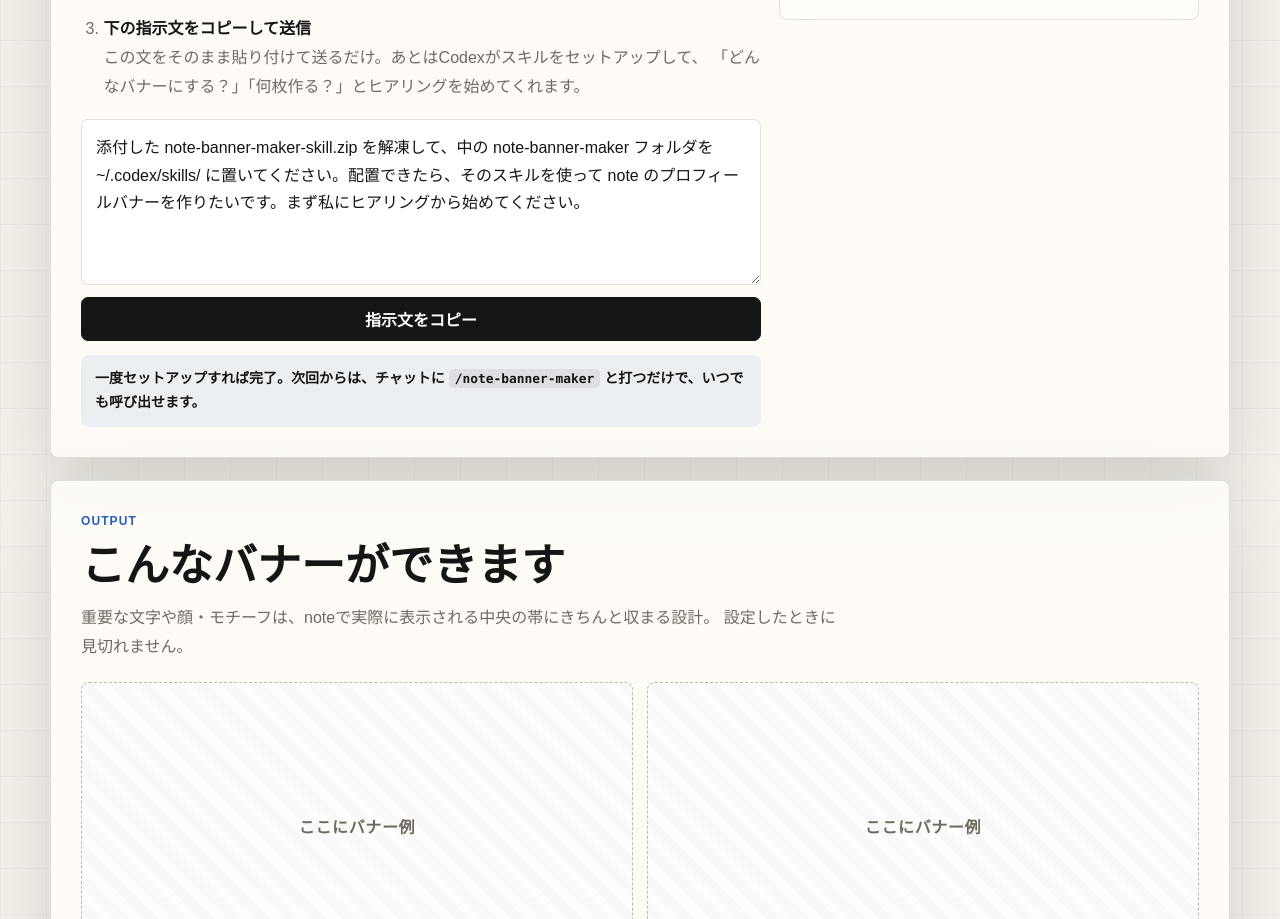
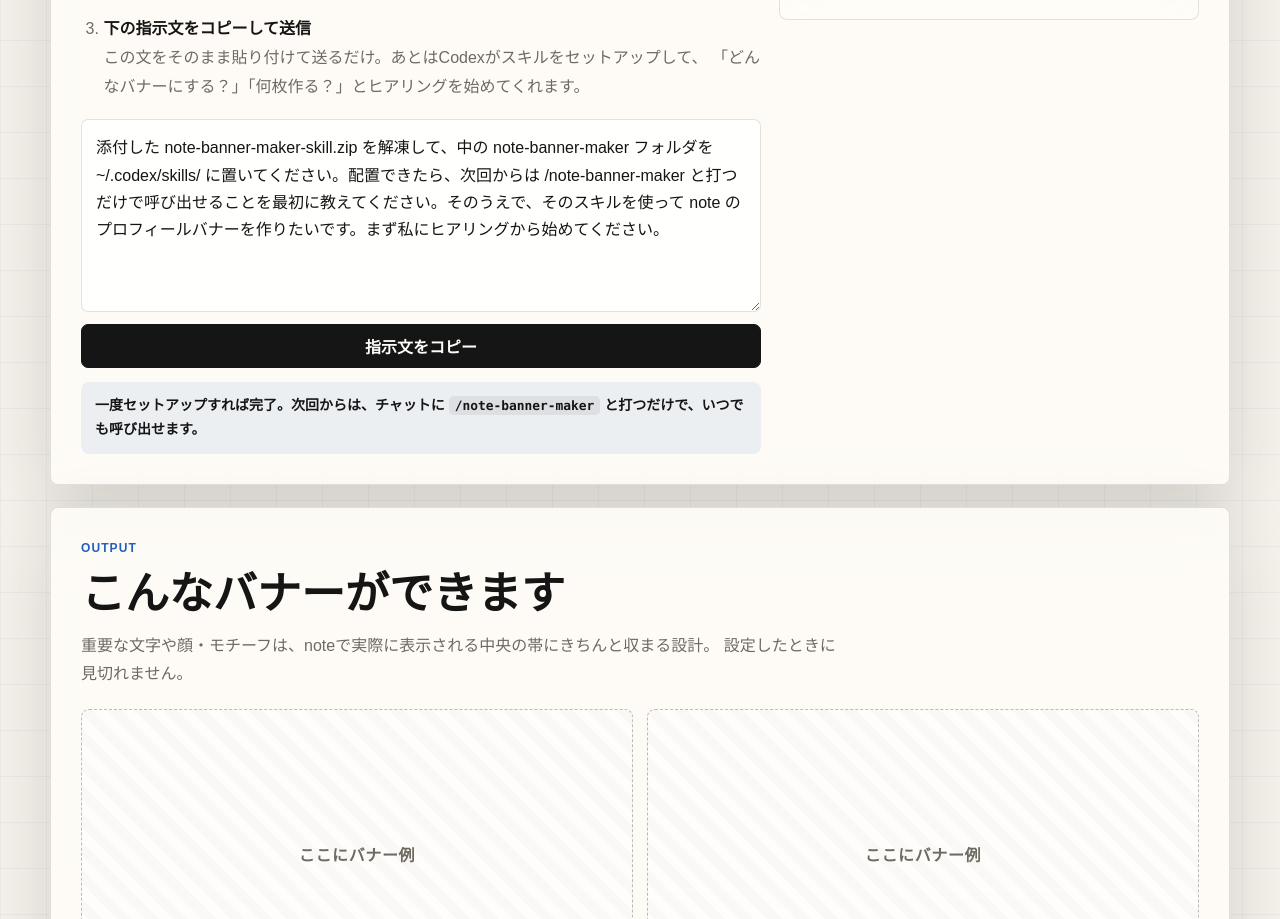
Before and after one commit to ryoya9595/note-profile-banner-tool, a plain HTML site: page index.html in a window 1280 px wide. Shown: the part 1616-2535 px from the top of the page. Drawn offline with Linux system fonts and the light colour scheme.

Commit message:
Announce /note-banner-maker reuse at setup time
セットアップ直後にCodex自身が「次回からは /note-banner-maker で呼べる」と
伝えるよう、コピペ指示文とSKILL.md（初回起動時の案内）に組み込み。
解説ページを見なくても再呼び出し方法が分かるようにした。ZIP再生成。

Co-Authored-By: Claude Opus 4.7 <noreply@anthropic.com>

```diff
--- a/index.html
+++ b/index.html
@@ -90,7 +90,7 @@
             </li>
           </ol>
           <div class="prompt-box">
-            <textarea id="copyText" rows="5" readonly>添付した note-banner-maker-skill.zip を解凍して、中の note-banner-maker フォルダを ~/.codex/skills/ に置いてください。配置できたら、そのスキルを使って note のプロフィールバナーを作りたいです。まず私にヒアリングから始めてください。</textarea>
+            <textarea id="copyText" rows="6" readonly>添付した note-banner-maker-skill.zip を解凍して、中の note-banner-maker フォルダを ~/.codex/skills/ に置いてください。配置できたら、次回からは /note-banner-maker と打つだけで呼び出せることを最初に教えてください。そのうえで、そのスキルを使って note のプロフィールバナーを作りたいです。まず私にヒアリングから始めてください。</textarea>
             <button id="copyPrompt" class="button dark" type="button">指示文をコピー</button>
           </div>
           <p class="reuse-note">一度セットアップすれば完了。次回からは、チャットに <code>/note-banner-maker</code> と打つだけで、いつでも呼び出せます。</p>
```
Also changed, not shown: usage.html (+1 -1 lines), 2 other files.
